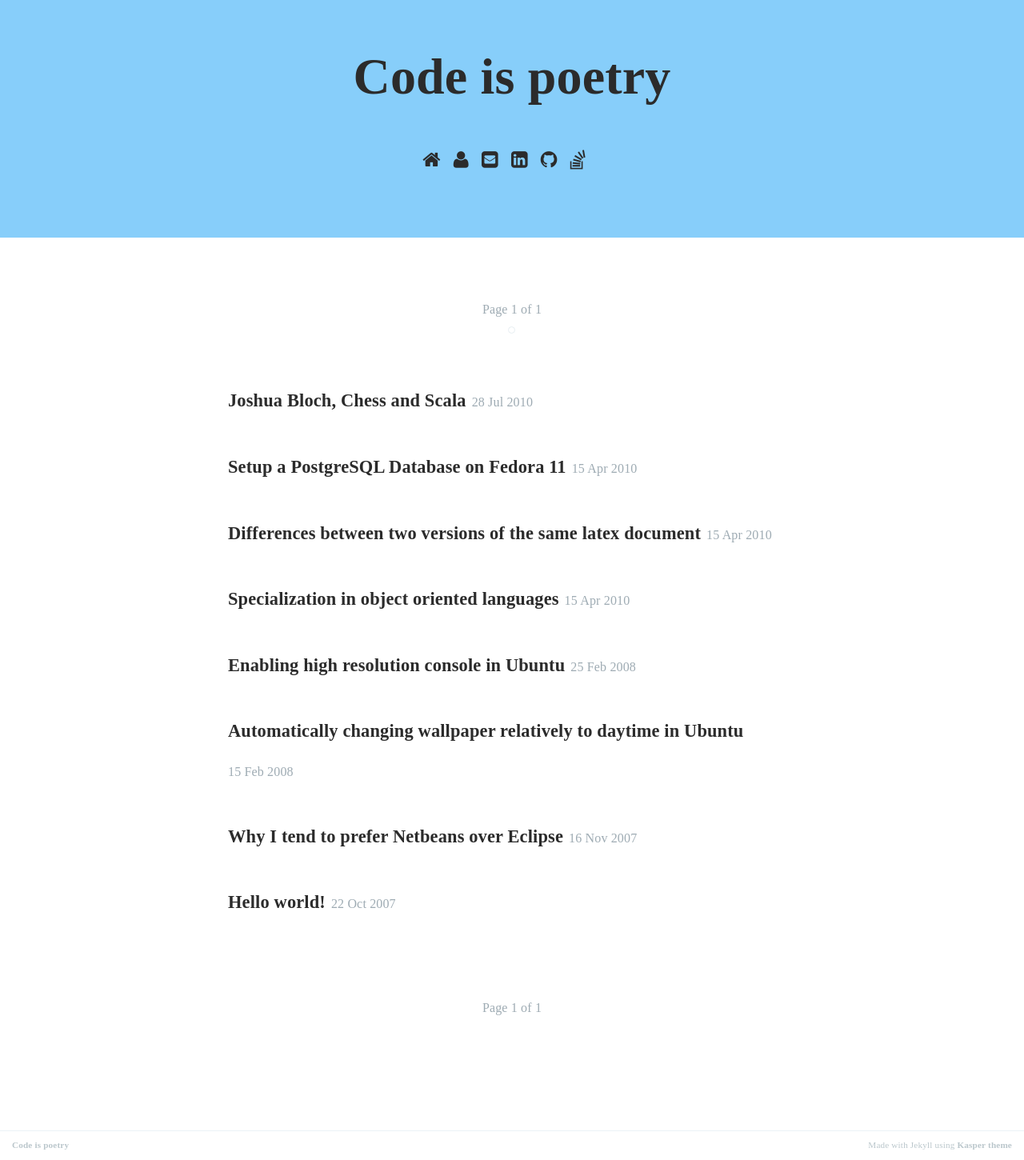
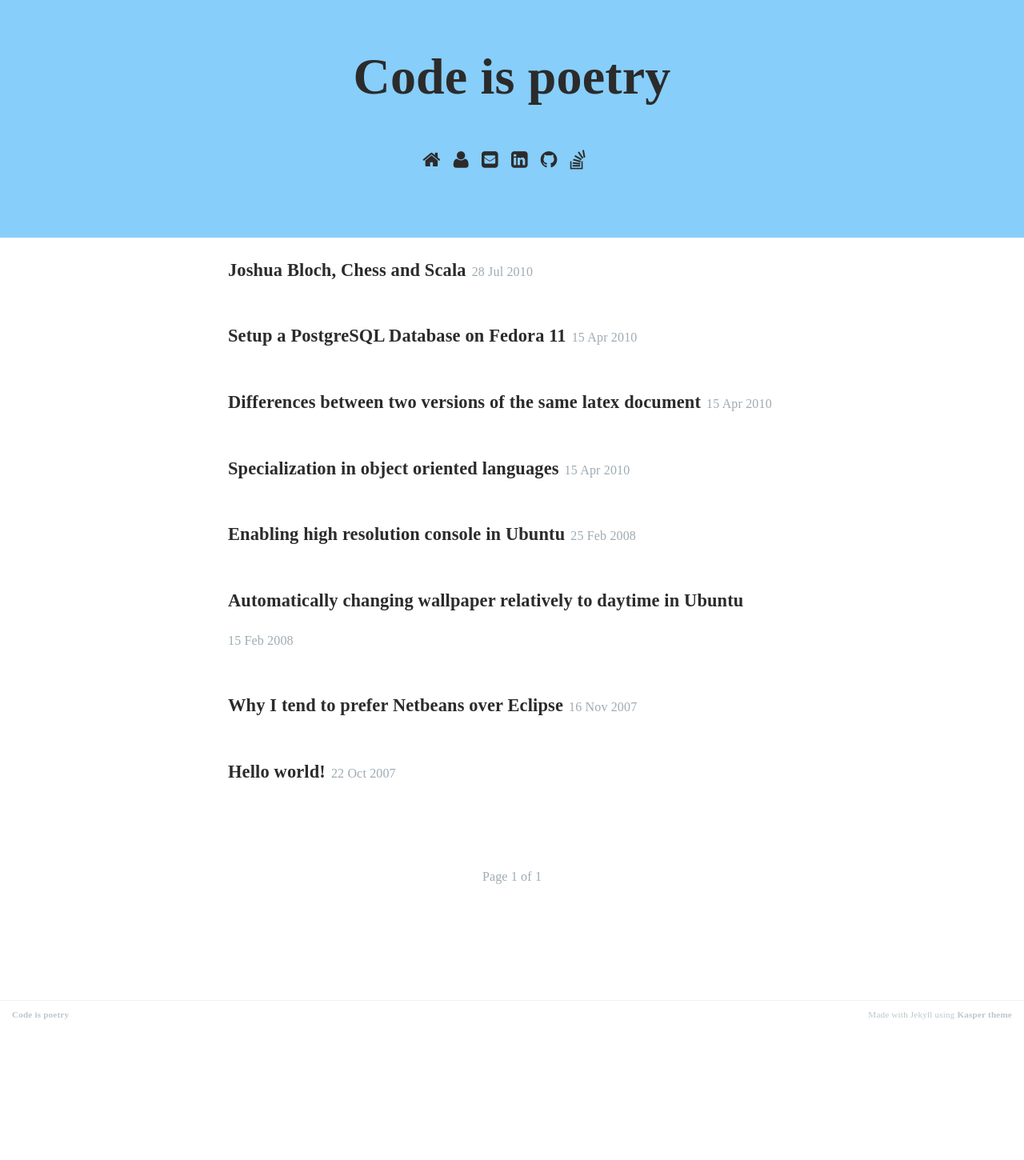
Before and after one commit to jihedamine/jihedamine.github.io, a Jekyll site: the page built from index.html, in a window 1280 px wide. Shown: the whole page at 80% size. Built offline with Jekyll 4.4.1, drawn with Linux system fonts in a browser that asks for light colours; some web fonts are replaced; Markdown is read by kramdown in place of the engine named in the settings; the list of posts is cut into pages by our own code; after the commit the page ends 1286 px from its top, so only the background shows below that.

Commit message:
Added top margin for summary

```diff
--- a/assets/css/screen.css
+++ b/assets/css/screen.css
@@ -913,10 +913,13 @@
     border-color: #98a0a4;
 }
 
+.summary-top {
+    margin-top: 3px;
+}
+
 .extra-pagination {
-    border-top: 2px
-    /*display: none;*/
-    /*border-bottom: #EBF2F6 1px solid;*/
+    display: none;
+    border-bottom: #EBF2F6 1px solid;
 }
 
 .extra-pagination:after {
--- a/index.html
+++ b/index.html
@@ -7,6 +7,7 @@
 
 <main id="content" class="content" role="main">
 
+    <div class="summary-top"/>
 
     <div class="extra-pagination inner">
         {% include pagination.html %}
```
